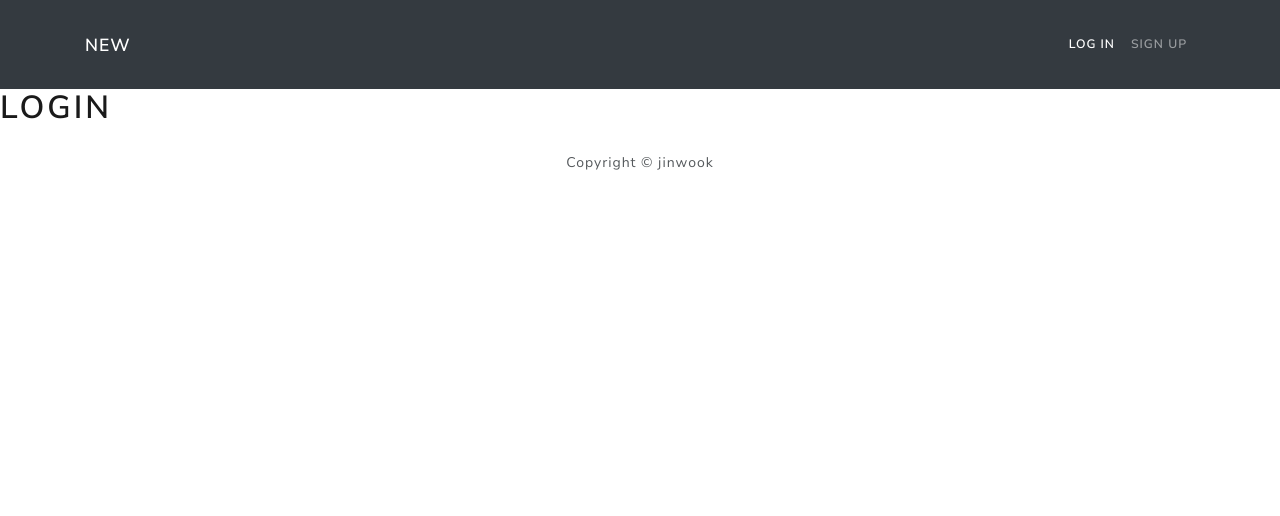
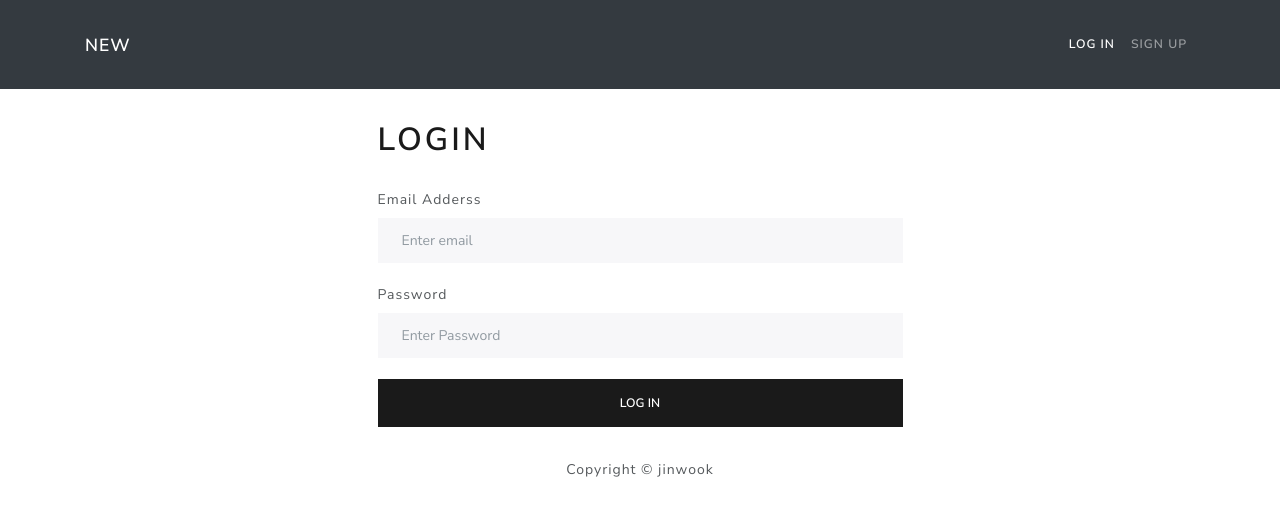
Before and after one commit to uki5045/new, a React (Create React App) app: page /login in a window 1280 px wide. Shown: the top 516 px of the page. Built offline with nearby package versions, Linux system fonts and the light colour scheme.

Commit message:
login form

```diff
--- a/src/App.js
+++ b/src/App.js
@@ -8,6 +8,8 @@ const App = () => {
     return (
         <BrowserRouter>
             <Header />
+            <main className={'py-3'}>
+                <Container>
                   <Routes>
                       <Route path={'/'} element={<Home />} />
                       <Route path={'/login'} element={<Login />} />
@@ -15,6 +17,8 @@ const App = () => {
                       <Route path={'/signup'} element={<Signup />} />
                       <Route path={'*'} element={<Notfound />} />
                   </Routes>
+                </Container>
+            </main>
             <Footer />
         </BrowserRouter>
 
--- /dev/null
+++ b/src/components/FormContainer.js
@@ -0,0 +1,18 @@
+import React from 'react';
+import {Col, Container, Row} from "react-bootstrap";
+
+const FormContainer = ({children}) => {
+    return (
+        <Container>
+            <Row className={'justify-content-md-center mt-3'}>
+                {/*md-center은 가운데 정렬*/}
+                {/*xs는 전체화면을 12개로 나누고, 6개(절반만 쓰겠다)*/}
+                <Col xs={12} md={6}>
+                    {children}
+                </Col>
+            </Row>
+        </Container>
+    );
+};
+
+export default FormContainer;
--- a/src/components/index.js
+++ b/src/components/index.js
@@ -1,4 +1,5 @@
 import Header from "./Header";
 import Footer from "./Footer";
+import FormContainer from "./FormContainer";
 
-export { Header, Footer }
+export { Header, Footer, FormContainer }
--- a/src/screens/Login.js
+++ b/src/screens/Login.js
@@ -1,10 +1,50 @@
-import React from 'react';
+import React, {useState} from 'react';
+import {Form, Button} from "react-bootstrap";
+import {FormContainer} from "../components";
 
 const Login = () => {
+
+    const [email, setEmail] = useState('')
+    const [password, setPassword] = useState('')
+
+    const loginHandler = async (e) => {
+        e.preventDefault()
+        console.log({
+            email, password
+        })
+    }
+
+
     return (
-        <div>
-            <h1>login</h1>
-        </div>
+        <FormContainer>
+            <h1>LOGIN</h1>
+            <br />
+            <Form onSubmit={loginHandler}>
+                <Form.Group controlId={'email'}>
+                    <Form.Label>Email Adderss</Form.Label>
+                    <Form.Control
+                        type={'email'}
+                        placeholder={'Enter email'}
+                        value={email}
+                        onChange={e => setEmail(e.target.value)}
+                    />
+                </Form.Group>
+                <br />
+                <Form.Group controlId={'password'}>
+                    <Form.Label>Password</Form.Label>
+                    <Form.Control
+                        type={'password'}
+                        placeholder={'Enter Password'}
+                        value={password}
+                        onChange={e => setPassword(e.target.value)}
+                    />
+                </Form.Group>
+                <br />
+                <Button type={'submit'} variant={'primary'} className={'btn-block'}>
+                    Log In
+                </Button>
+            </Form>
+        </FormContainer>
     );
 };
 
```
Lines whose indentation alone changed are shown as unchanged.
